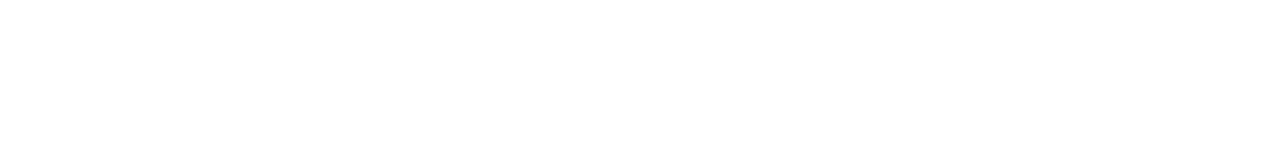
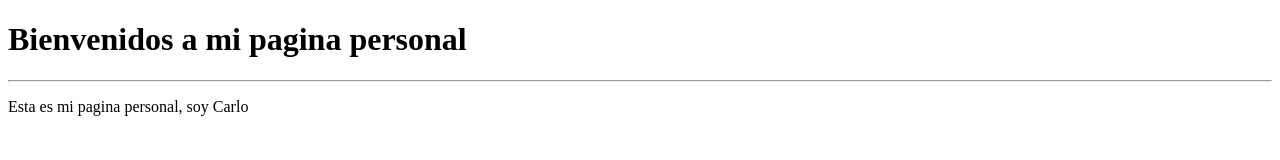
Before and after one commit to CJTAMAYO1/CJTAMAYO1.github.io, a plain HTML site: page index.html in a window 1280 px wide. Drawn offline with Linux system fonts and the light colour scheme.

Commit message:
Modificacion

```diff
--- a/idex.html
+++ b/index.html
@@ -4,9 +4,12 @@
     <meta charset="UTF-8">
     <meta http-equiv="X-UA-Compatible" content="IE=edge">
     <meta name="viewport" content="width=device-width, initial-scale=1.0">
-    <title>Document</title>
+    <title>Pagina Personal</title>
 </head>
 <body>
+    <h1>Bienvenidos a mi pagina personal</h1>
+    <hr>
+    <p>Esta es mi pagina personal, soy Carlo</p>
 
 </body>
 </html>
```
